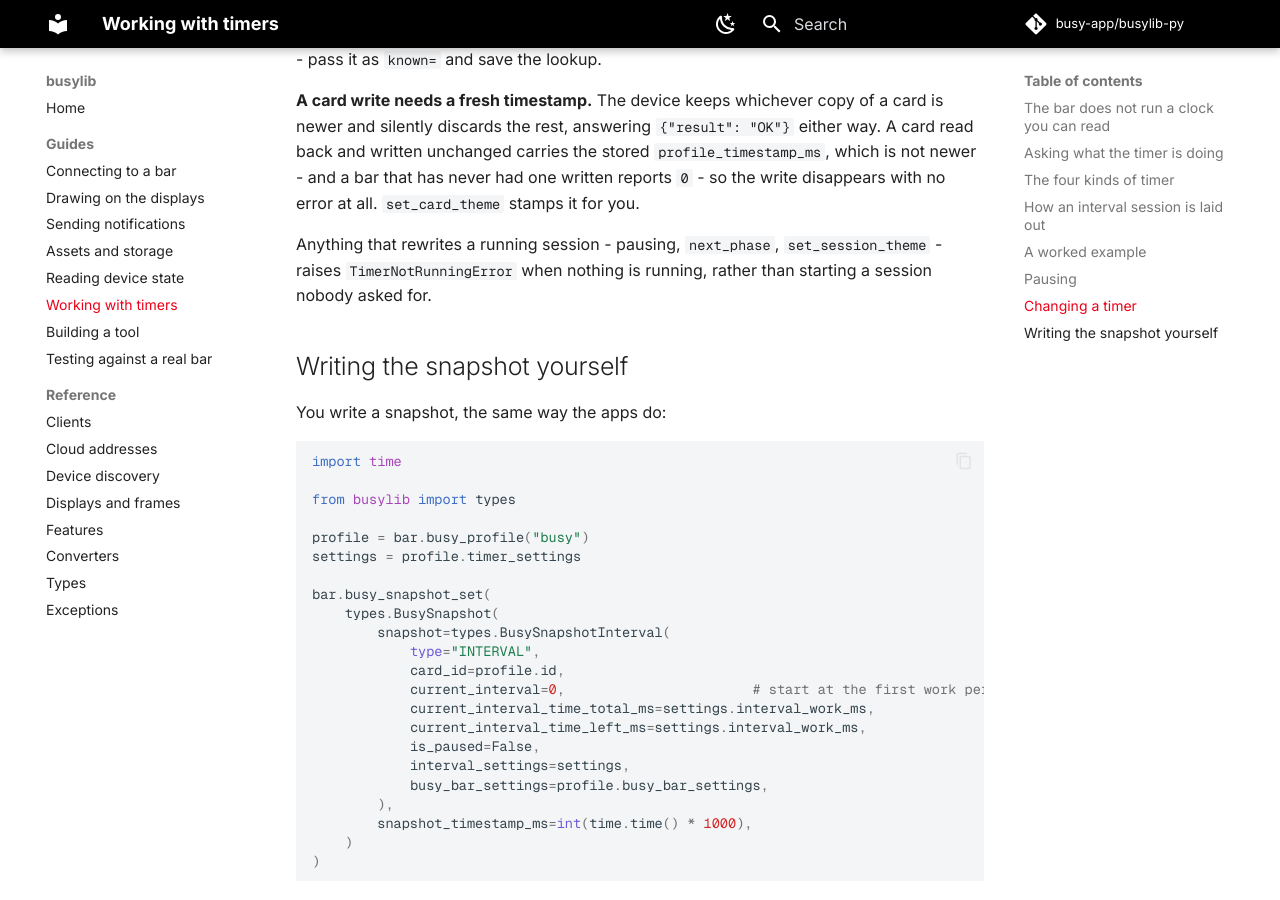
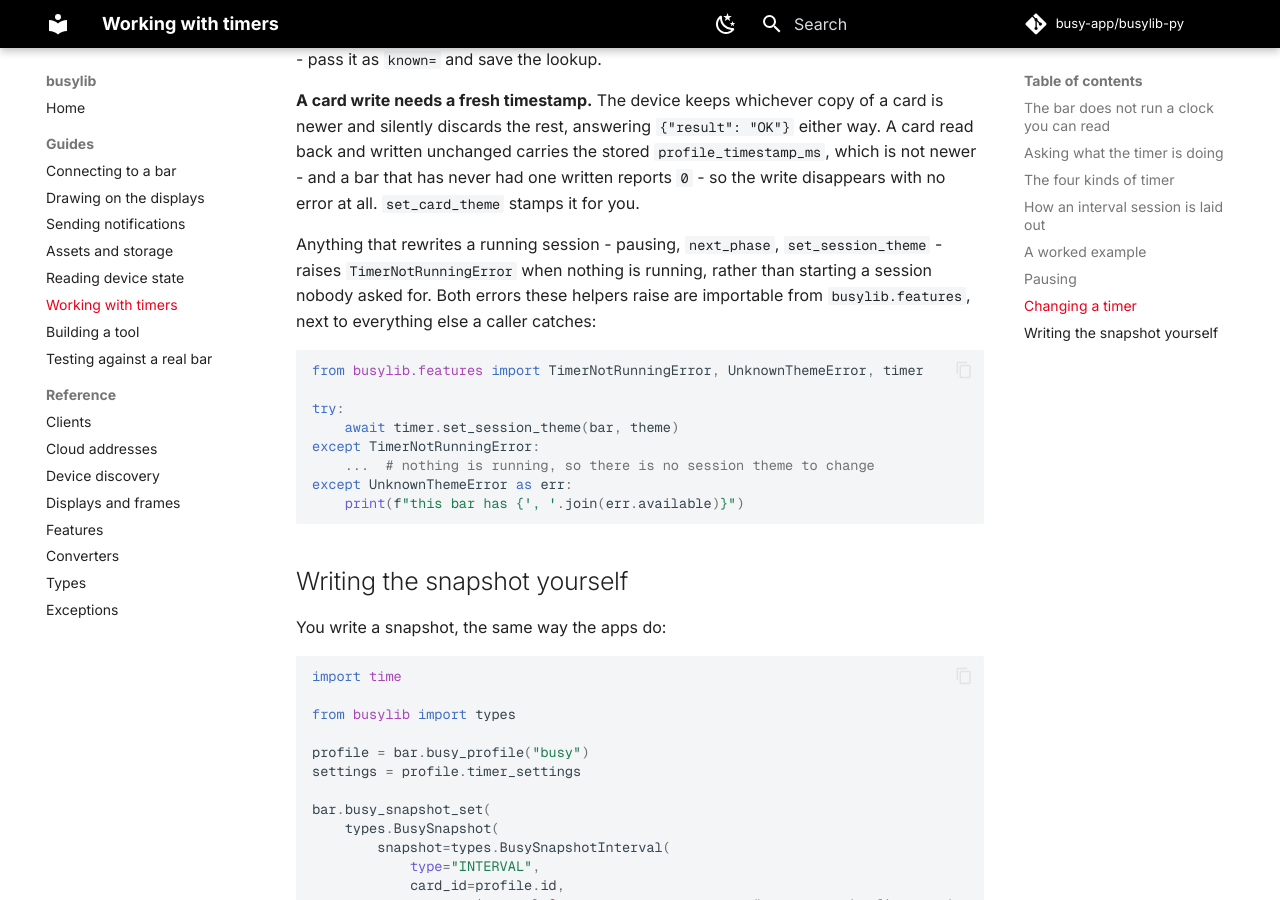
Before and after one commit to busy-app/busylib-py, an MkDocs documentation site: the page built from docs/guides/timers.md, in a window 1280 px wide and 900 px high, scrolled down 4139 px. Built offline with MkDocs 1.6.1 and Material for MkDocs 9.7.7, drawn with Linux system fonts in a browser that asks for light colours; comment, search, counter and statistics services are not loaded.

Commit message:
Export UnknownThemeError beside TimerNotRunningError
Both are raised by the same helpers and caught by the same callers, but
only one could be imported from busylib.features - the other needed the
implementation module. A caller catching an error should not have to know
which file it lives in, and an inconsistency like that is only discovered
when it bites.

````diff
--- a/docs/guides/timers.md
+++ b/docs/guides/timers.md
@@ -191,7 +191,20 @@ written reports `0` - so the write disappears with no error at all.
 
 Anything that rewrites a running session - pausing, `next_phase`,
 `set_session_theme` - raises `TimerNotRunningError` when nothing is running,
-rather than starting a session nobody asked for.
+rather than starting a session nobody asked for. Both errors these helpers
+raise are importable from `busylib.features`, next to everything else a
+caller catches:
+
+```python
+from busylib.features import TimerNotRunningError, UnknownThemeError, timer
+
+try:
+    await timer.set_session_theme(bar, theme)
+except TimerNotRunningError:
+    ...  # nothing is running, so there is no session theme to change
+except UnknownThemeError as err:
+    print(f"this bar has {', '.join(err.available)}")
+```
 
 ## Writing the snapshot yourself
 
````
Also changed, not shown: 2 other files.
